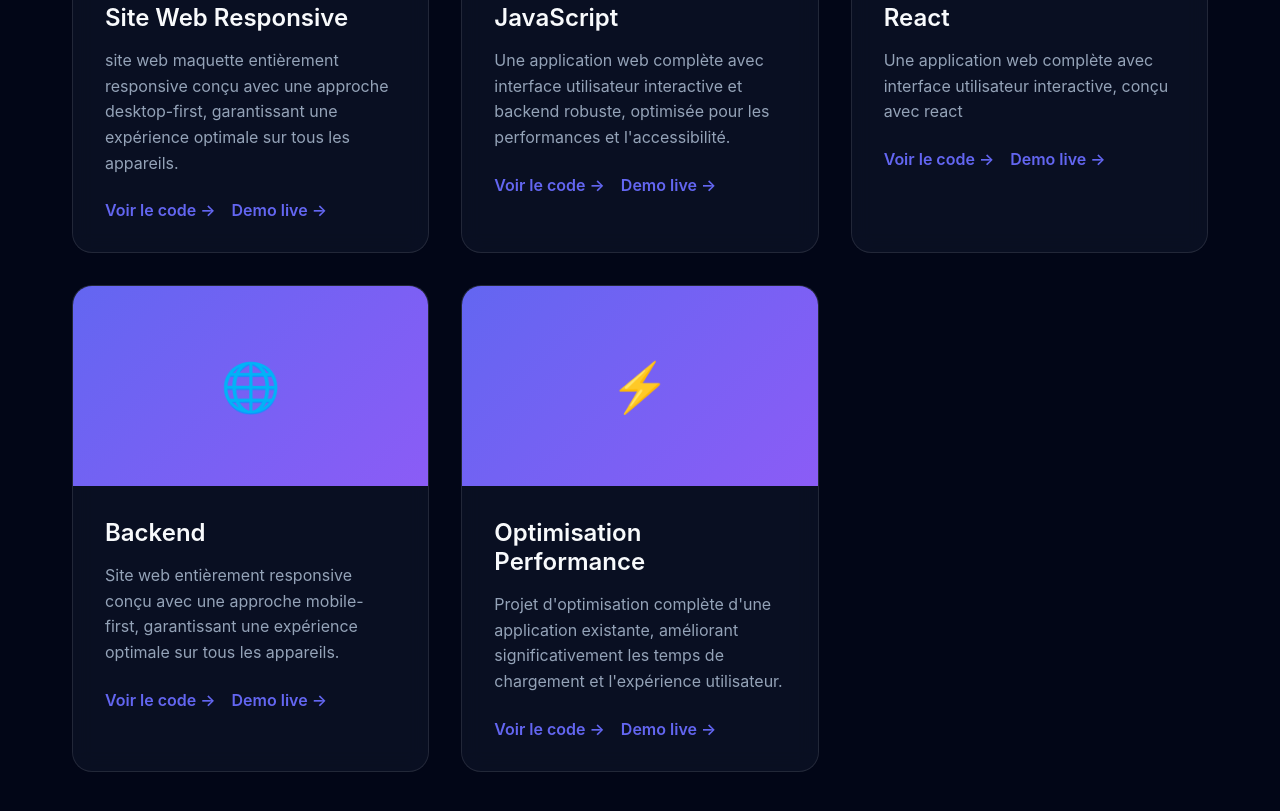
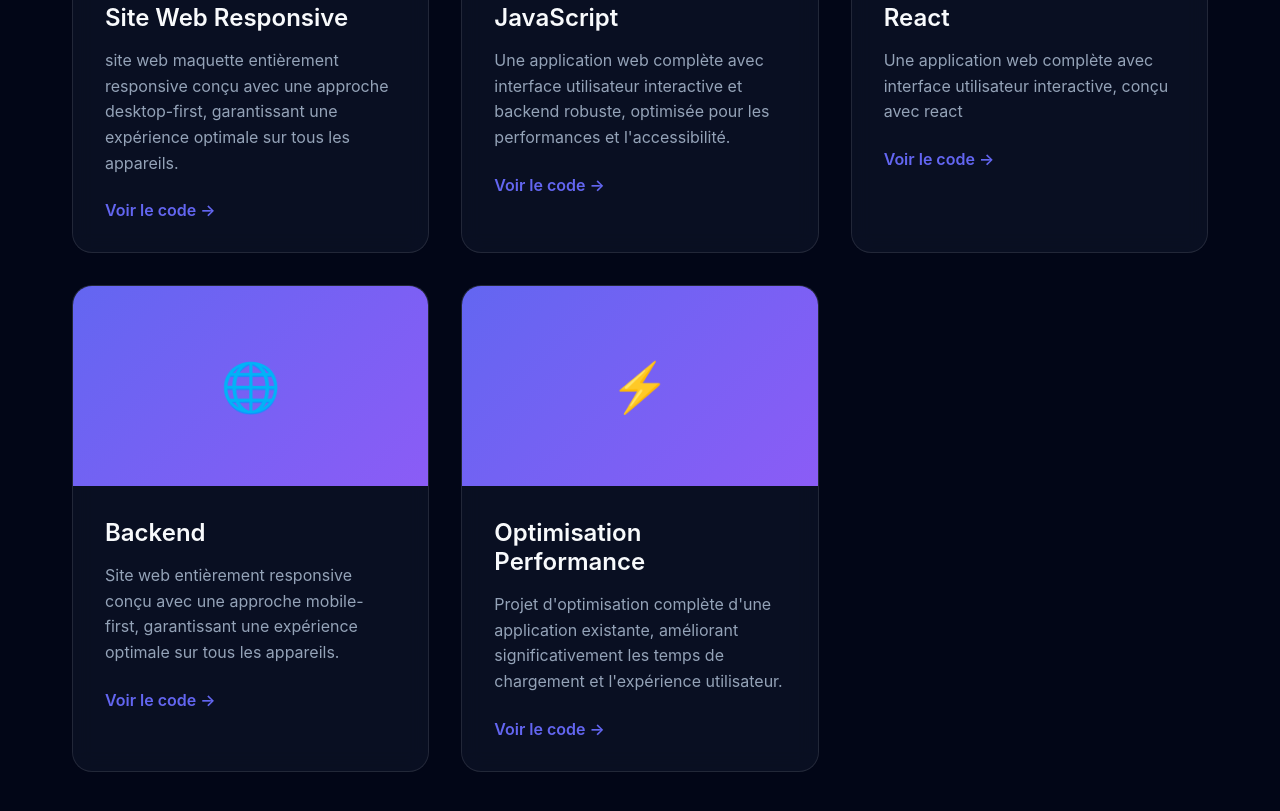
Before and after one commit to TheoMATepitech/portfolio, a plain HTML site: page index.html in a window 1280 px wide. Shown: the part 2429-3240 px from the top of the page. Drawn offline with Linux system fonts and the light colour scheme.

Commit message:
ajustement

```diff
--- a/index.html
+++ b/index.html
@@ -114,12 +114,11 @@
                     </p>
                     <div class="project-links">
                         <a href="https://github.com/MATHIEUTheo/Booki.git" class="project-link">Voir le code →</a>
-                        <a href="#" class="project-link">Demo live →</a>
                     </div>
                 </div>
             </div>
             <div class="project-card fade-in">
-                <div class="project-image"><img class="project-minia"src="96295-javascript.png" /></div>
+                <div class="project-image"><img class="project-minia" src="96295-javascript.png" /></div>
                 <div class="project-content">
                     <h3 class="project-title">JavaScript</h3>
                     <p class="project-description">
@@ -129,7 +128,6 @@
                     <div class="project-links">
                         <a href="https://github.com/MATHIEUTheo/Sophie-bluel-portfolio" class="project-link">Voir le
                             code →</a>
-                        <a href="#" class="project-link">Demo live →</a>
                     </div>
                 </div>
             </div>
@@ -143,7 +141,6 @@
                     </p>
                     <div class="project-links">
                         <a href="#" class="project-link">Voir le code →</a>
-                        <a href="#" class="project-link">Demo live →</a>
                     </div>
                 </div>
             </div>
@@ -157,7 +154,6 @@
                     </p>
                     <div class="project-links">
                         <a href="https://github.com/MATHIEUTheo/Backend" class="project-link">Voir le code →</a>
-                        <a href="#" class="project-link">Demo live →</a>
                     </div>
                 </div>
             </div>
@@ -170,9 +166,7 @@
                         améliorant significativement les temps de chargement et l'expérience utilisateur.
                     </p>
                     <div class="project-links">
-                        <a href="https://github.com/MATHIEUTheo/optimisation-et-debug.git" class="project-link">Voir le
-                            code →</a>
-                        <a href="#" class="project-link">Demo live →</a>
+                        <a href="https://github.com/MATHIEUTheo/optimisation-et-debug.git" class="project-link">Voir le code →</a>
                     </div>
                 </div>
             </div>
@@ -210,8 +204,9 @@
         <div class="social-links">
             <a href="./CV - Théo MATHIEU.pdf" target="_blank" class="social-link" title="CV">📃</a>
             <a href="https://www.linkedin.com/in/th%C3%A9o-mathieu-0201992b3/" target="_blank" class="social-link"
-                title="LinkedIn"><img class="footerlink" src="linkedin-delphine-pic-marketing.png"/></a>
-            <a href="https://github.com/MATHIEUTheo/" target="_blank" class="social-link" title="GitHub"><img class="footerlink" src="github-icon-filled-256.png"></a>
+                title="LinkedIn"><img class="footerlink" src="linkedin-delphine-pic-marketing.png" /></a>
+            <a href="https://github.com/MATHIEUTheo/" target="_blank" class="social-link" title="GitHub"><img
+                    class="footerlink" src="github-icon-filled-256.png"></a>
             <a href="mailto:theo1.mathieu@epitech.eu" class="social-link" title="Email">📧</a>
         </div>
         <p>&copy; 2025 Théo Mathieu. Tous droits réservés.</p>
```
